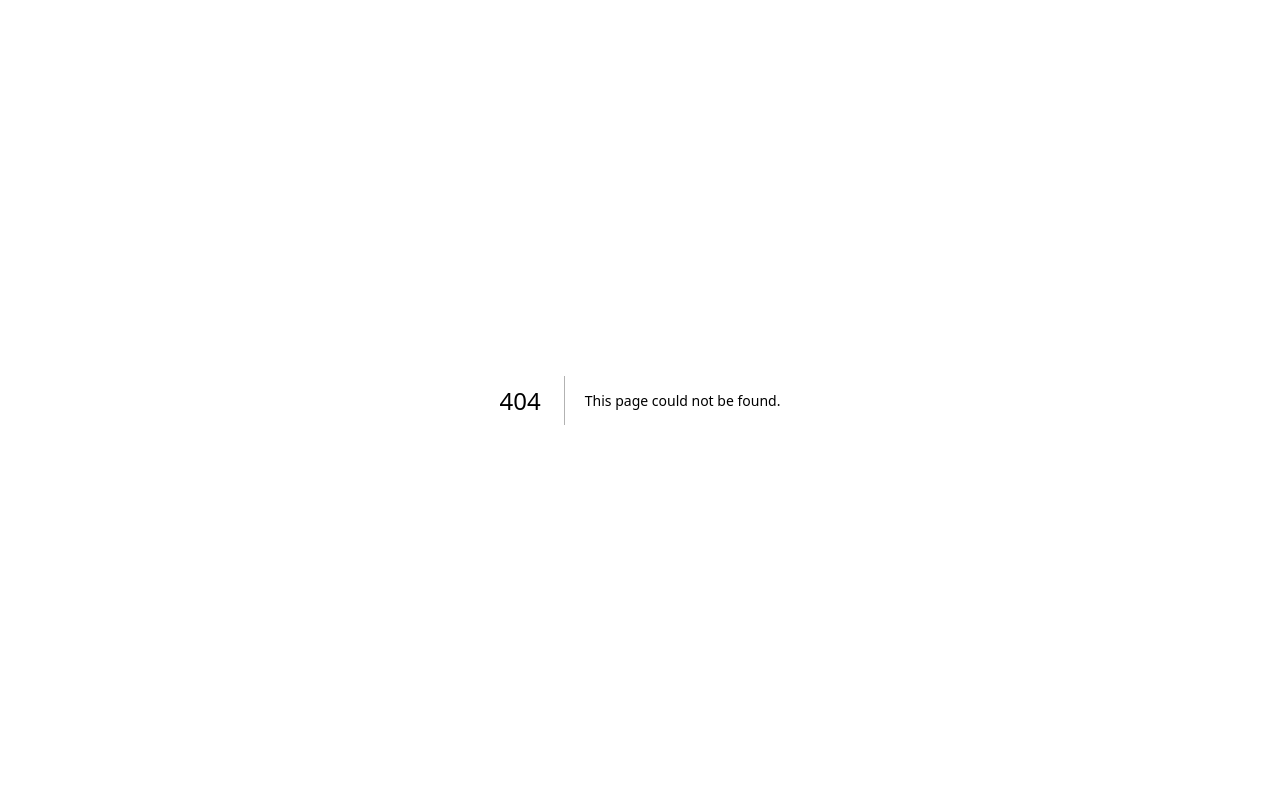
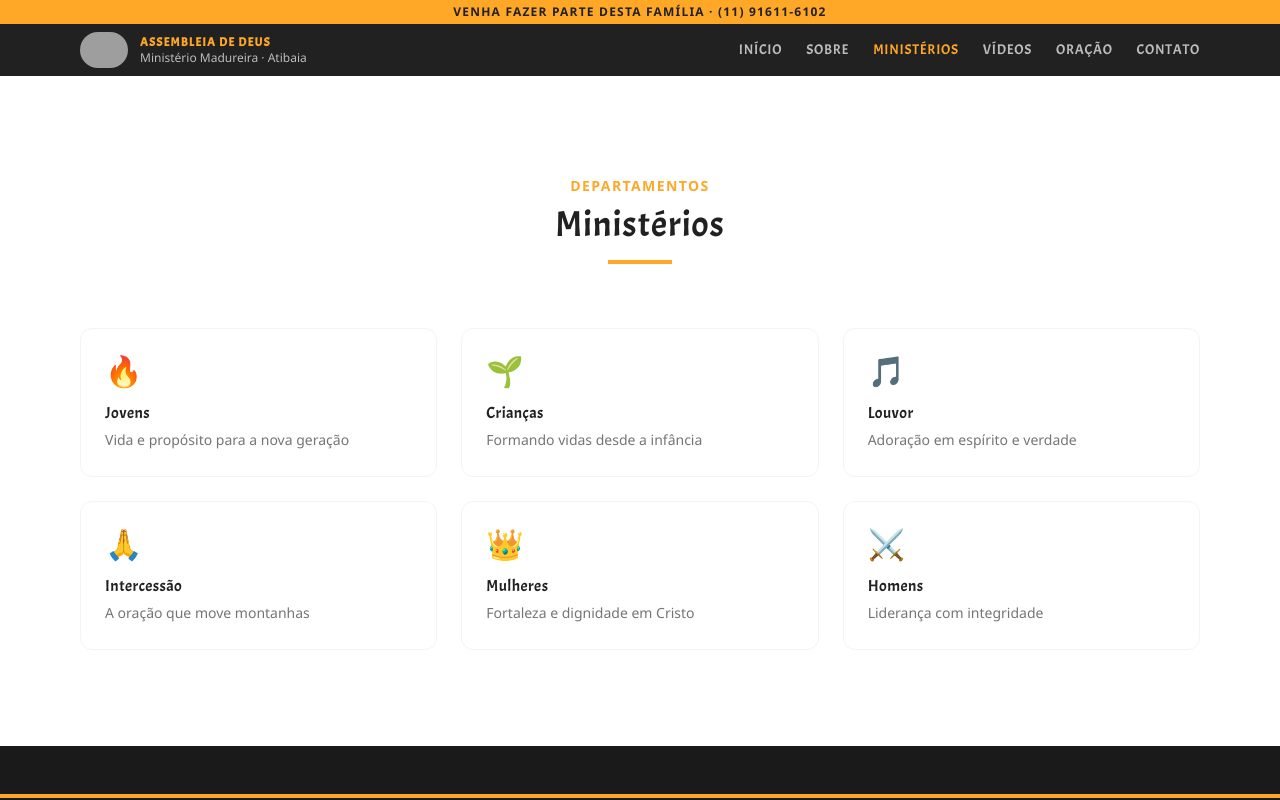
Before and after one commit to JrValerio/admadureira-atibaia, a Next.js app: page /ministerios in a window 1280 px wide. Before the commit this address had no page. Shown: the top 800 px of the page. Built offline with nearby package versions, Linux system fonts and the light colour scheme; grey boxes are pictures that could not be loaded.

Commit message:
refactor: convert to multi-page structure with dedicated routes per section

```diff
--- /dev/null
+++ b/src/app/contato/page.tsx
@@ -0,0 +1,16 @@
+import type { Metadata } from "next";
+import Contato from "@/sections/Contato";
+
+export const metadata: Metadata = {
+  title: "Contato | AD Madureira Atibaia",
+  description:
+    "Entre em contato com a AD Madureira Atibaia. Praça Pio XII, 122 – Centro, Atibaia/SP. WhatsApp: (11) 91611-6102.",
+};
+
+export default function ContatoPage() {
+  return (
+    <main className="pt-[80px]">
+      <Contato />
+    </main>
+  );
+}
--- a/src/app/layout.tsx
+++ b/src/app/layout.tsx
@@ -1,5 +1,7 @@
 import type { Metadata } from "next";
 import { Acme } from "next/font/google";
+import Navbar from "@/components/Navbar";
+import Footer from "@/components/Footer";
 import "./globals.css";
 
 const acme = Acme({
@@ -27,7 +29,11 @@ export default function RootLayout({
 }>) {
   return (
     <html lang="pt-BR">
-      <body className={`${acme.variable} antialiased`}>{children}</body>
+      <body className={`${acme.variable} antialiased`}>
+        <Navbar />
+        {children}
+        <Footer />
+      </body>
     </html>
   );
 }
--- /dev/null
+++ b/src/app/ministerios/page.tsx
@@ -0,0 +1,16 @@
+import type { Metadata } from "next";
+import Ministerios from "@/sections/Ministerios";
+
+export const metadata: Metadata = {
+  title: "Ministérios | AD Madureira Atibaia",
+  description:
+    "Conheça os ministérios da AD Madureira Atibaia: Jovens, Crianças, Louvor, Intercessão, Mulheres e Homens.",
+};
+
+export default function MinisteriosPage() {
+  return (
+    <main className="pt-[80px]">
+      <Ministerios />
+    </main>
+  );
+}
--- /dev/null
+++ b/src/app/oracao/page.tsx
@@ -0,0 +1,16 @@
+import type { Metadata } from "next";
+import Oracao from "@/sections/Oracao";
+
+export const metadata: Metadata = {
+  title: "Pedido de Oração | AD Madureira Atibaia",
+  description:
+    "Envie seu pedido de oração para a equipe de intercessão da AD Madureira Atibaia.",
+};
+
+export default function OracaoPage() {
+  return (
+    <main className="pt-[80px]">
+      <Oracao />
+    </main>
+  );
+}
--- a/src/app/page.tsx
+++ b/src/app/page.tsx
@@ -1,29 +1,13 @@
-import Navbar from "@/components/Navbar";
-import Footer from "@/components/Footer";
 import Hero from "@/sections/Hero";
 import Destaques from "@/sections/Destaques";
 import Cultos from "@/sections/Cultos";
-import Ministerios from "@/sections/Ministerios";
-import Sobre from "@/sections/Sobre";
-import Videos from "@/sections/Videos";
-import Oracao from "@/sections/Oracao";
-import Contato from "@/sections/Contato";
 
 export default function Home() {
   return (
-    <>
-      <Navbar />
-      <main className="pt-0">
-        <Hero />
-        <Destaques />
-        <Cultos />
-        <Ministerios />
-        <Sobre />
-        <Videos />
-        <Oracao />
-        <Contato />
-      </main>
-      <Footer />
-    </>
+    <main className="pt-0">
+      <Hero />
+      <Destaques />
+      <Cultos />
+    </main>
   );
 }
--- /dev/null
+++ b/src/app/sobre/page.tsx
@@ -0,0 +1,16 @@
+import type { Metadata } from "next";
+import Sobre from "@/sections/Sobre";
+
+export const metadata: Metadata = {
+  title: "Nossa Igreja | AD Madureira Atibaia",
+  description:
+    "Conheça a história, missão, visão e valores da Igreja Assembleia de Deus Ministério Madureira – Campo de Atibaia, fundada em 1977.",
+};
+
+export default function SobrePage() {
+  return (
+    <main className="pt-[80px]">
+      <Sobre />
+    </main>
+  );
+}
--- /dev/null
+++ b/src/app/videos/page.tsx
@@ -0,0 +1,16 @@
+import type { Metadata } from "next";
+import Videos from "@/sections/Videos";
+
+export const metadata: Metadata = {
+  title: "Cultos e Vídeos | AD Madureira Atibaia",
+  description:
+    "Assista aos últimos cultos e pregações da AD Madureira Atibaia no YouTube.",
+};
+
+export default function VideosPage() {
+  return (
+    <main className="pt-[80px]">
+      <Videos />
+    </main>
+  );
+}
--- a/src/components/Navbar.tsx
+++ b/src/components/Navbar.tsx
@@ -2,19 +2,22 @@
 
 import { useState, useEffect } from "react";
 import Image from "next/image";
+import Link from "next/link";
+import { usePathname } from "next/navigation";
 
 const navLinks = [
-  { label: "Início", href: "#inicio" },
-  { label: "Cultos", href: "#cultos" },
-  { label: "Ministérios", href: "#ministerios" },
-  { label: "Sobre", href: "#sobre" },
-  { label: "Oração", href: "#oracao" },
-  { label: "Contato", href: "#contato" },
+  { label: "Início", href: "/" },
+  { label: "Sobre", href: "/sobre" },
+  { label: "Ministérios", href: "/ministerios" },
+  { label: "Vídeos", href: "/videos" },
+  { label: "Oração", href: "/oracao" },
+  { label: "Contato", href: "/contato" },
 ];
 
 export default function Navbar() {
   const [menuOpen, setMenuOpen] = useState(false);
   const [scrolled, setScrolled] = useState(false);
+  const pathname = usePathname();
 
   useEffect(() => {
     const onScroll = () => setScrolled(window.scrollY > 60);
@@ -22,9 +25,14 @@ export default function Navbar() {
     return () => window.removeEventListener("scroll", onScroll);
   }, []);
 
+  // Fecha menu ao trocar de página
+  useEffect(() => {
+    setMenuOpen(false);
+  }, [pathname]);
+
   return (
     <header className="fixed top-0 left-0 right-0 z-50">
-      {/* Topbar — some apenas quando não rolou */}
+      {/* Topbar — some ao rolar */}
       <div
         className={`bg-[#ffa726] transition-all duration-300 overflow-hidden ${
           scrolled ? "max-h-0 py-0" : "max-h-10 py-1"
@@ -45,7 +53,7 @@ export default function Navbar() {
       >
         <div className="max-w-6xl mx-auto px-4 py-2 flex items-center justify-between">
           {/* Logo + nome */}
-          <div className="flex items-center gap-3">
+          <Link href="/" className="flex items-center gap-3">
             <Image
               src="/logo.jpg"
               alt="AD Madureira Atibaia"
@@ -61,18 +69,22 @@ export default function Navbar() {
                 Ministério Madureira · Atibaia
               </p>
             </div>
-          </div>
+          </Link>
 
           {/* Links desktop */}
           <nav className="hidden md:flex items-center gap-6">
             {navLinks.map((link) => (
-              <a
+              <Link
                 key={link.href}
                 href={link.href}
-                className="font-acme text-white/70 hover:text-[#ffa726] text-sm tracking-wider transition-colors duration-200 uppercase"
+                className={`font-acme text-sm tracking-wider transition-colors duration-200 uppercase ${
+                  pathname === link.href
+                    ? "text-[#ffa726]"
+                    : "text-white/70 hover:text-[#ffa726]"
+                }`}
               >
                 {link.label}
-              </a>
+              </Link>
             ))}
           </nav>
 
@@ -82,7 +94,7 @@ export default function Navbar() {
             className="md:hidden text-white p-2"
             onClick={() => setMenuOpen(!menuOpen)}
             aria-label={menuOpen ? "Fechar menu" : "Abrir menu"}
-            aria-expanded={menuOpen}
+            aria-expanded={menuOpen ? "true" : undefined}
           >
             <div className="w-5 h-0.5 bg-white mb-1" />
             <div className="w-5 h-0.5 bg-white mb-1" />
@@ -94,14 +106,17 @@ export default function Navbar() {
         {menuOpen && (
           <div className="md:hidden bg-[#1a1a1a] px-4 pb-4">
             {navLinks.map((link) => (
-              <a
+              <Link
                 key={link.href}
                 href={link.href}
-                onClick={() => setMenuOpen(false)}
-                className="font-acme block text-white/70 hover:text-[#ffa726] py-2 text-sm uppercase tracking-wider border-b border-white/10 transition-colors"
+                className={`font-acme block py-2 text-sm uppercase tracking-wider border-b border-white/10 transition-colors ${
+                  pathname === link.href
+                    ? "text-[#ffa726]"
+                    : "text-white/70 hover:text-[#ffa726]"
+                }`}
               >
                 {link.label}
-              </a>
+              </Link>
             ))}
           </div>
         )}
```
